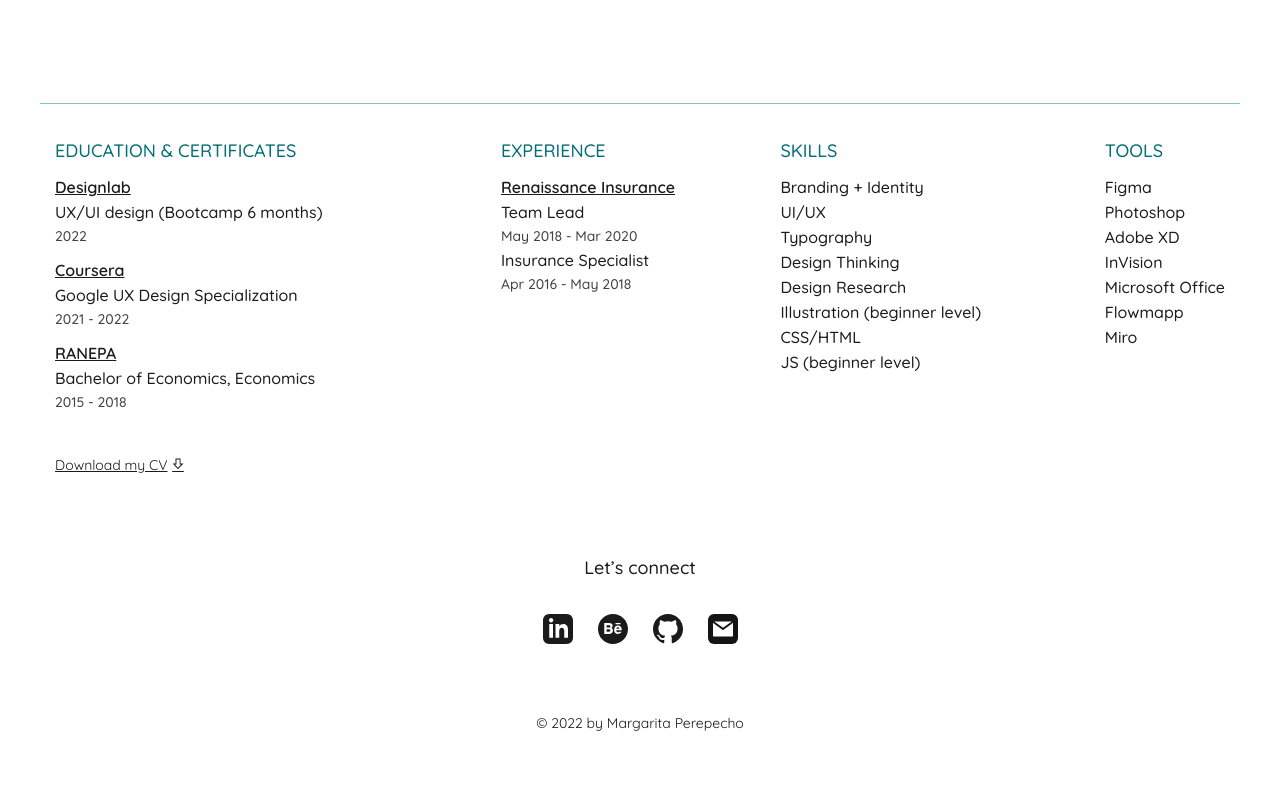
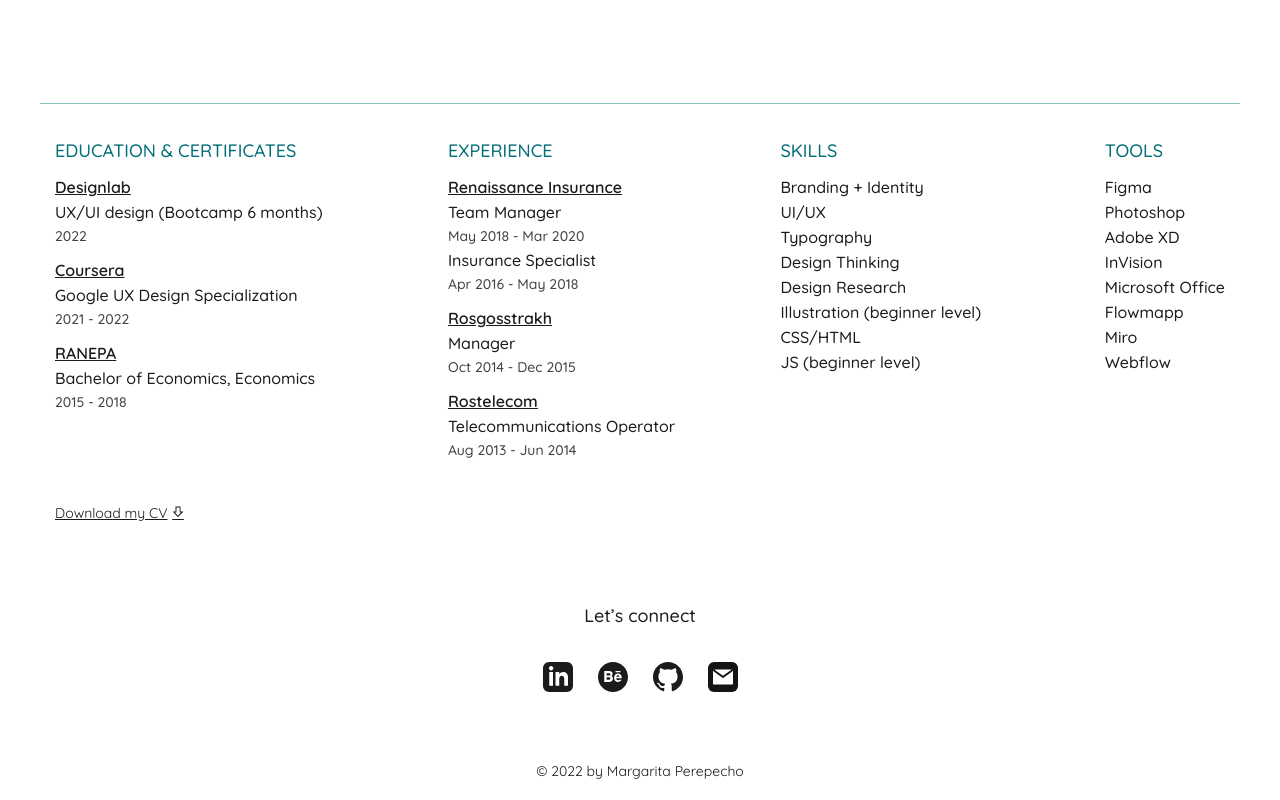
Before and after one commit to Meg-mila/site, a plain HTML site: page About.html in a window 1280 px wide. Shown: the part 961-1761 px from the top of the page. Before the commit the page ends 1713 px from the top, so only its background shows below. Drawn offline with Linux system fonts and the light colour scheme.

Commit message:
add new resume and change experince

```diff
--- a/About.html
+++ b/About.html
@@ -88,10 +88,20 @@
                     <h2 class="experience-title">Experience</h2>
                     <div class="experience-item">
                         <a href="https://www.renins.ru/" target="_blank" class="experience-subtitle">Renaissance Insurance</a>
-                        <div class="experience-text">Team Lead</div>
+                        <div class="experience-text">Team Manager</div>
                         <div class="experience-time">May 2018 - Mar 2020</div>
                         <div class="experience-text">Insurance Specialist</div>
                         <div class="experience-time">Apr 2016 - May 2018</div>
+                    </div>
+                    <div class="experience-item">
+                        <a href="https://www.rgs.ru/en" target="_blank" class="experience-subtitle">Rosgosstrakh</a>
+                        <div class="experience-text">Manager</div>
+                        <div class="experience-time">Oct 2014 - Dec 2015</div>
+                    </div>
+                    <div class="experience-item">
+                        <a href="https://www.company.rt.ru/en/" target="_blank" class="experience-subtitle">Rostelecom</a>
+                        <div class="experience-text">Telecommunications Operator</div>
+                        <div class="experience-time">Aug 2013 - Jun 2014</div>
                     </div>
                 </div>
             </div>
@@ -119,6 +129,7 @@
                         <div class="experience-text">Microsoft Office</div>
                         <div class="experience-text">Flowmapp</div>
                         <div class="experience-text">Miro</div>
+                        <div class="experience-text">Webflow</div>
                     </div>
                 </div>
             </div>
```
Also changed, not shown: 3 other files.
